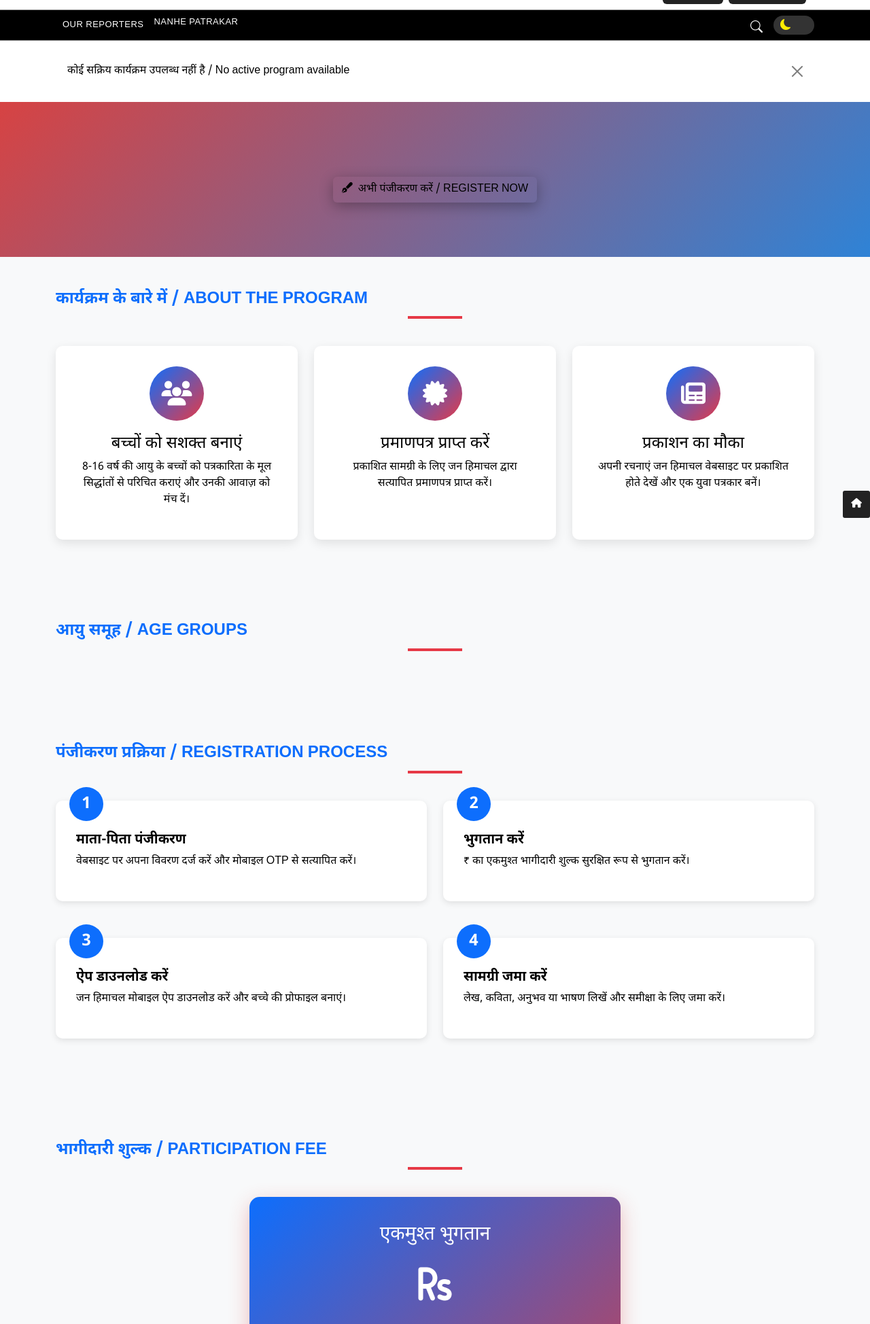
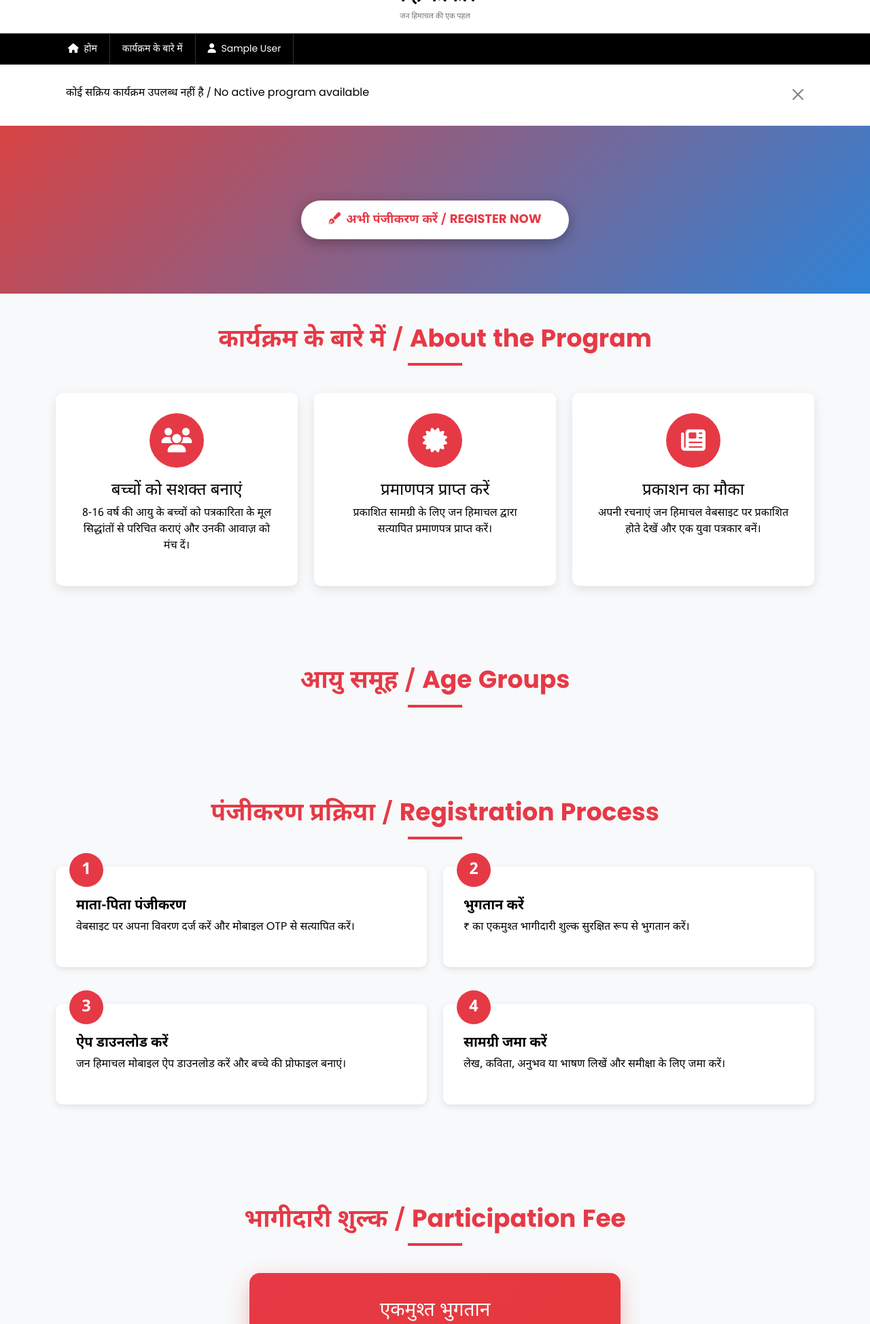
Before and after one commit to swapnilshrivastava794/jan-himachal, a Django app: page /nanhe-patrakar/ in a window 1280 px wide. Shown: the part 38-1986 px from the top of the page at 68% size. Run offline with Django 4.2, Linux system fonts and the light colour scheme; the visitor is signed in with stand-in values (Sample User, id 1); data that the repository does not hold is empty; parts of the project's set-up code (start-up, migrations or seed data) failed here and were passed over; some libraries are stand-ins or nearby versions; some web fonts are replaced.

Commit message:
updated views and base.html fixing css override from head and footer

```diff
--- a/nanhe_patrakar/templates/nanhe_patrakar/base.html
+++ b/nanhe_patrakar/templates/nanhe_patrakar/base.html
@@ -2,27 +2,18 @@
 <!DOCTYPE html>
 <html lang="hi">
 <head>
-    <meta charset="UTF-8" />
-    <meta name="viewport" content="width=device-width, initial-scale=1.0" />
+    <meta charset="UTF-8">
+    <meta name="viewport" content="width=device-width, initial-scale=1.0">
     <title>{% block title %}नन्हे पत्रकार - जन हिमाचल{% endblock %}</title>
 
     <!-- Bootstrap 5 CSS -->
-    <link
-      href="https://cdnjs.cloudflare.com/ajax/libs/bootstrap/5.3.0/css/bootstrap.min.css"
-      rel="stylesheet"
-    />
+    <link href="https://cdnjs.cloudflare.com/ajax/libs/bootstrap/5.3.0/css/bootstrap.min.css" rel="stylesheet">
 
     <!-- Font Awesome -->
-    <link
-      href="https://cdnjs.cloudflare.com/ajax/libs/font-awesome/6.4.0/css/all.min.css"
-      rel="stylesheet"
-    />
+    <link href="https://cdnjs.cloudflare.com/ajax/libs/font-awesome/6.4.0/css/all.min.css" rel="stylesheet">
 
     <!-- Google Fonts - Noto Sans Devanagari for Hindi -->
-    <link
-      href="https://fonts.googleapis.com/css2?family=Noto+Sans+Devanagari:wght@400;600;700&family=Poppins:wght@400;600;700&display=swap"
-      rel="stylesheet"
-    />
+    <link href="https://fonts.googleapis.com/css2?family=Noto+Sans+Devanagari:wght@400;600;700&family=Poppins:wght@400;600;700&display=swap" rel="stylesheet">
 
     <style>
         :root {
@@ -42,7 +33,7 @@
         }
 
         body {
-        font-family: "Noto Sans Devanagari", "Poppins", sans-serif;
+            font-family: 'Noto Sans Devanagari', 'Poppins', sans-serif;
             background-color: #fff;
             color: var(--text-dark);
         }
@@ -138,7 +129,7 @@
         .card {
             border: 1px solid var(--border-color);
             border-radius: 4px;
-        box-shadow: 0 1px 3px rgba(0, 0, 0, 0.05);
+            box-shadow: 0 1px 3px rgba(0,0,0,0.05);
             margin-bottom: 20px;
         }
 
@@ -250,16 +241,14 @@
             font-size: 14px;
         }
 
-      .form-control,
-      .form-select {
+        .form-control, .form-select {
             border-radius: 3px;
             border: 1px solid var(--border-color);
             padding: 10px 12px;
             font-size: 14px;
         }
 
-      .form-control:focus,
-      .form-select:focus {
+        .form-control:focus, .form-select:focus {
             border-color: var(--primary-color);
             box-shadow: 0 0 0 2px rgba(230, 57, 70, 0.1);
         }
@@ -278,7 +267,7 @@
             .main-nav .navbar-nav .nav-link {
                 padding: 12px 15px;
                 border-right: none;
-          border-bottom: 1px solid rgba(255, 255, 255, 0.1);
+                border-bottom: 1px solid rgba(255,255,255,0.1);
             }
         }
     </style>
@@ -287,8 +276,7 @@
 </head>
 <body>
     <!-- Top Bar -->
-    {% comment %}
-    <div class="top-bar">
+    {% comment %} <div class="top-bar">
         <div class="container">
             <div class="row align-items-center">
                 <div class="col-md-6">
@@ -303,11 +291,9 @@
                 </div>
             </div>
         </div>
-    </div>
-    {% endcomment %} {% include "head.html" %}   {% include "header.html" %}
+    </div> {% endcomment %}
 
     <!-- Main Header -->
-    {% comment %}
     <header class="main-header">
         <div class="container">
             <div class="row align-items-center">
@@ -322,19 +308,12 @@
             </div>
         </div>
     </header>
-    {% endcomment %}
 
     <!-- Main Navigation -->
-    {% comment %}
     <nav class="main-nav">
         <div class="container">
             <nav class="navbar navbar-expand-lg navbar-dark">
-          <button
-            class="navbar-toggler"
-            type="button"
-            data-bs-toggle="collapse"
-            data-bs-target="#mainNav"
-          >
+                <button class="navbar-toggler" type="button" data-bs-toggle="collapse" data-bs-target="#mainNav">
                     <span class="navbar-toggler-icon"></span>
                 </button>
                 <div class="collapse navbar-collapse" id="mainNav">
@@ -345,10 +324,7 @@
                             </a>
                         </li>
                         <li class="nav-item">
-                <a
-                  class="nav-link"
-                  href="{% url 'nanhe_patrakar:landing' %}#about"
-                >
+                            <a class="nav-link" href="{% url 'nanhe_patrakar:landing' %}#about">
                                 कार्यक्रम के बारे में
                             </a>
                         </li>
@@ -370,56 +346,46 @@
             </nav>
         </div>
     </nav>
-    {% endcomment %}
 
     <!-- Messages -->
     {% if messages %}
     <div class="container mt-3">
         {% for message in messages %}
-      <div
-        class="alert alert-{{ message.tags }} alert-dismissible fade show"
-        role="alert"
-      >
+        <div class="alert alert-{{ message.tags }} alert-dismissible fade show" role="alert">
             {{ message }}
-        <button
-          type="button"
-          class="btn-close"
-          data-bs-dismiss="alert"
-        ></button>
+            <button type="button" class="btn-close" data-bs-dismiss="alert"></button>
         </div>
         {% endfor %}
     </div>
     {% endif %}
 
     <!-- Main Content -->
-    <div class="content-wrapper">{% block content %}{% endblock %}</div>
+    <div class="content-wrapper">
+        {% block content %}{% endblock %}
+    </div>
 
     <!-- Footer -->
-    {% comment %}
     <footer class="footer">
         <div class="container">
             <div class="row">
                 <div class="col-md-4">
                     <h5>नन्हे पत्रकार</h5>
-            <p class="text-light">
-              हिमाचल प्रदेश के बच्चों को पत्रकारिता की कला सिखाने और उनकी
-              प्रतिभा को निखारने का एक सुनहरा अवसर।
-            </p>
+                    <p class="text-light">हिमाचल प्रदेश के बच्चों को पत्रकारिता की कला सिखाने और उनकी प्रतिभा को निखारने का एक सुनहरा अवसर।</p>
                 </div>
                 <div class="col-md-4">
                     <h5>त्वरित लिंक</h5>
                     <ul class="list-unstyled">
-              <li><a href="{% url 'nanhe_patrakar:landing' %}">होम</a></li>
-              <li><a href="#">कार्यक्रम के बारे में</a></li>
-              <li><a href="#">नियम और शर्तें</a></li>
-              <li><a href="#">गोपनीयता नीति</a></li>
+                        <li><a href="{% url 'home' %}">होम</a></li>
+                        <li><a href="/nanhe-patrakar">कार्यक्रम के बारे में</a></li>
+                        <li><a href="/cmsupyog-kii-shrten">नियम और शर्तें</a></li>
+                        <li><a href="/cmsprivacy-policy">गोपनीयता नीति</a></li>
                     </ul>
                 </div>
                 <div class="col-md-4">
                     <h5>संपर्क करें</h5>
                     <p class="text-light">
-              <i class="fas fa-envelope me-2"></i> info@janhimachal.com<br />
-              <i class="fas fa-phone me-2"></i> +91-XXXXXXXXXX
+                        <i class="fas fa-envelope me-2"></i> connect@janhimachal.com<br>
+                        {% comment %} <i class="fas fa-phone me-2"></i> +91-XXXXXXXXXX {% endcomment %}
                     </p>
                 </div>
             </div>
@@ -428,7 +394,6 @@
             <p class="mb-0">&copy; 2025 जन हिमाचल। सर्वाधिकार सुरक्षित।</p>
         </div>
     </footer>
-    {% endcomment %} {% include "footer.html" %}
 
     <!-- Bootstrap 5 JS -->
     <script src="https://cdnjs.cloudflare.com/ajax/libs/bootstrap/5.3.0/js/bootstrap.bundle.min.js"></script>
--- a/nanhe_patrakar/views.py
+++ b/nanhe_patrakar/views.py
@@ -298,31 +298,3 @@ class DownloadAppView(LoginRequiredMixin, View):
         except ParentProfile.DoesNotExist:
             messages.error(request, 'कृपया पहले पंजीकरण करें / Please register first')
             return redirect('nanhe_patrakar:register')
-    """App download page with instructions"""
-    template_name = 'nanhe_patrakar/download_app.html'
-    login_url = '/nanhe-patrakar/register/'
-
-    def get(self, request):
-        try:
-            parent_profile = request.user.parent_profile
-            program = parent_profile.program
-
-            # Check if payment is completed
-            if parent_profile.status != 'PAYMENT_COMPLETED':
-                messages.warning(request, 'कृपया पहले भुगतान पूरा करें / Please complete payment first')
-                return redirect('nanhe_patrakar:payment')
-
-            context = {
-                'parent': parent_profile,
-                'program': program,
-                'order': ParticipationOrder.objects.filter(
-                    parent=parent_profile,
-                    payment_status='SUCCESS'
-                ).first()
-            }
-
-            return render(request, self.template_name, context)
-
-        except ParentProfile.DoesNotExist:
-            messages.error(request, 'कृपया पहले पंजीकरण करें / Please register first')
-            return redirect('nanhe_patrakar:register')
```
Lines whose indentation alone changed are shown as unchanged.
